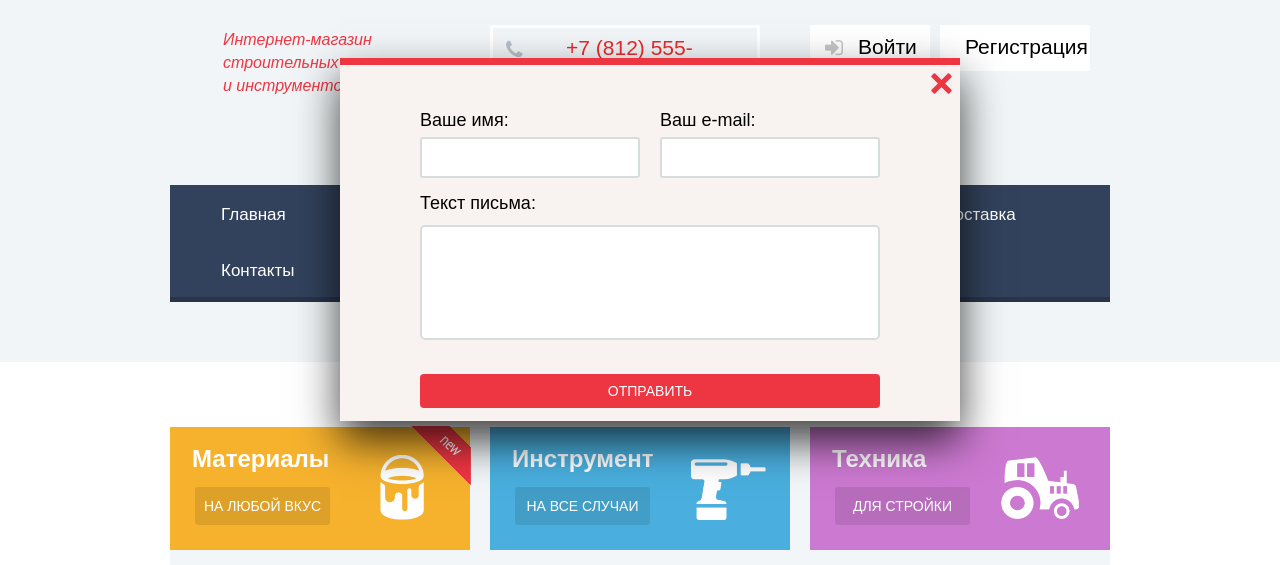
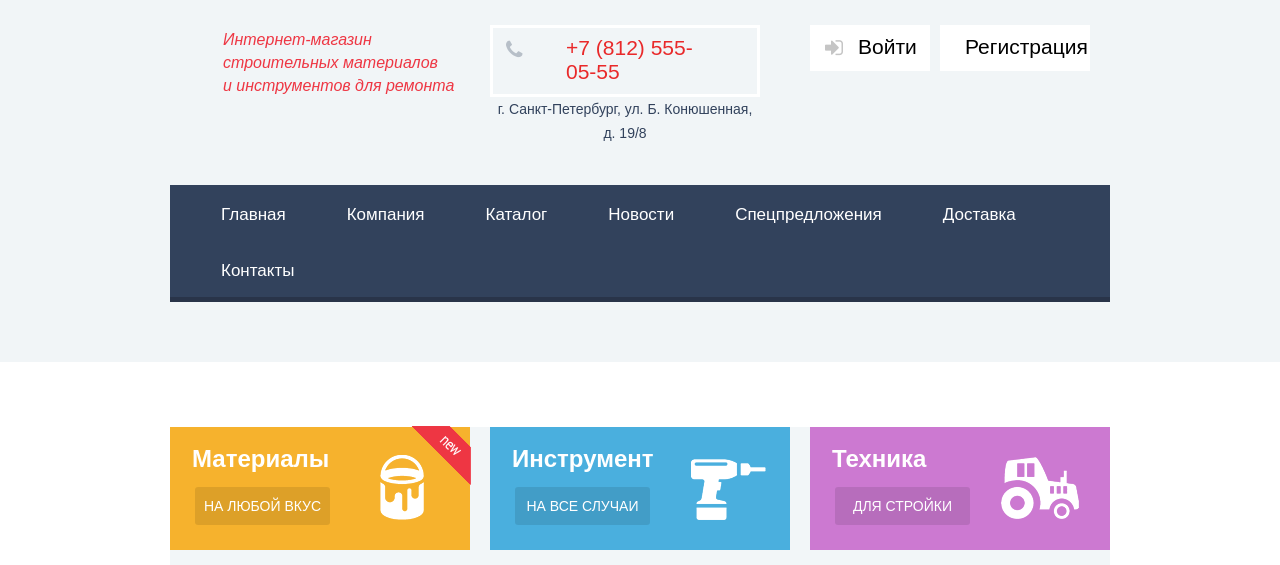
Before and after one commit to Mikhail1992/87719-technomart, a plain HTML site: page index.html in a window 1280 px wide. Shown: the part 62-627 px from the top of the page. Drawn offline with Linux system fonts and the light colour scheme; files whose address does not match are found by name; a web font is replaced by a local one.

Commit message:
popup, map

```diff
--- a/css/style.css
+++ b/css/style.css
@@ -2010,16 +2010,18 @@ input[type="radio"]:disabled + label{
   font-family: 'Cuprum', sans-serif;
 }
 
+
+
 .modal-content {
   width: 620px;
-  color: #000000;
-  padding: 35px 80px 0;
-  background: #f8f3f0 url("img/pattern-white.jpg");
+  background: #fff;
   position: absolute;
   top: 120px;
   left: 50%;
   margin-left: -300px;
   box-shadow: 0 20px 40px rgba(0, 0, 0, 0.75);
+  border-top: 7px solid #ee3643;
+  display: none;
 }
 
 .modal-content-close {
@@ -2051,82 +2053,97 @@ input[type="radio"]:disabled + label{
 .modal-content-close::after {
   transform: rotate(-45deg);
 }
-.modal-content {
-  border-top: 7px solid #ee3643;
-}
-
-
-.login-form p{
-  padding: 0;
-}
-fieldset {
-  border: none;
-  padding: 0;
-  margin: 0;
-}
+
 textarea {
   height: 115px;
   width: 460px;
   resize: none;
 }
-.left-col {
+
+
+.modal-content .btn{
+  font-size: 14px;
+  color: #fff;
+  background-color: #ee3643;
+  padding: 12px 0;
+  border: none;
+  width: 460px;
+  margin: 0 auto;
+  display: block;
+}
+
+.modal-container {
+  width: 460px;
+  margin: 0 auto;
+  margin-top: 35px;
+  padding-bottom: 35px;
+}
+
+.left-input {
   float: left;
   width: 220px;
   margin-right: 20px;
 }
-.right-col {
+.right-input {
   float: right;
   width: 220px;
 }
-.left-col,
-.right-col {
-  margin-top: 8px;
-}
-.login-form input {
-  width: 100%;
-  padding: 10px 15px;
-  outline: none;
-  border-radius: 3px;
-  border: 2px solid #d7dcde;
-}
-.bottom-col {
-  clear: both;
-}
-.bottom-col textarea {
-  width: 100%;
-  border-radius: 5px;
-  border: 2px solid #d7dcde;
-  padding: 2px 15px;
-}
-.login-form input::-moz-placeholder { color: #999999; }
-.login-form textarea::-moz-placeholder { color: #999999; }
-.bottom-col {
-  margin-top: 0;
-}
-.bottom-col label {
-  padding-bottom: 10px;
-  display: inline-block;
+
+.modal-container label {
+  display: block;
   font-size: 18px;
   font-family: 'Cuprum', sans-serif;
-}
-.left-col label,
-.right-col label {
-  display: inline-block;
-  margin-bottom: 5px;
-  font-size: 18px;
-  font-family: 'Cuprum', sans-serif;
-}
-.btn-wrap {
+  padding: 7px 0;
+}
+.modal-container label[for="textarea"] {
+  padding: 16px 0 7px;
+}
+.left-input input,
+.right-input input,
+.login-form textarea {
+  width: 100%;
+  padding: 9px 15px;
+  border: 2px solid #d7dcde;
+  border-radius: 3px;
+}
+.login-form textarea {
+  padding: 4px 15px;
+}
+.modal-content input::-moz-placeholder {
+  color: #999999;
+}
+.modal-content input::-webkit-input-placeholder {
+  color: #999999;
+}
+.modal-content textarea::-moz-placeholder {
+  color: #999999;
+}
+.modal-content textarea::-webkit-input-placeholder {
+  color: #999999;
+}
+.modal-container-footer {
   background: #f1f1f1;
-  padding: 25px 0 35px;
-  display: block;
-}
-
-.modal-content .btn{
-  font-size: 14px;
-  color: #fff;
-  background-color: #ee3643;
+  padding: 35px 0;
+}
+
+.modal-content-map {
+  display: none;
+  width: 940px;
+  height: 450px;
+  background: #e9e5dc url("../img/map.png") no-repeat 70% 80%;
+  position: fixed;
+  top: 50%;
+  left: 50%;
+  margin-top: -280px;
+  margin-left: -470px;
+  box-shadow: 0 8px 16px rgba(0, 0, 0, 0.5);
+}
+.modal-overlay {
+  position: fixed;
+  top: 0;
+  left: 0;
+  z-index: 10;
   width: 100%;
-  padding: 10px 0;
-  border: none;
-}
+  height: 100%;
+  background: rgba(0, 0, 0, 0.5);
+}
--- a/index.html
+++ b/index.html
@@ -322,28 +322,32 @@
       </div>
     </footer>
     <div class="modal-content">
-      <button class="modal-content-close" type="button" title="Закрыть">Закрыть</button>
-      <form class="login-form clearfix" action="https://echo.htmlacademy.ru" method="post">
-        <fieldset>
-          <p class="left-col">
-            <label for="name">Ваше имя:</label>
-            <input type="text" name="name" id="name" placeholder="Представтесь, пожалуйста">
-          </p>
-          <p class="right-col">
-            <label for="email">Ваш e-mail:</label>
-            <input type="text" name="email" id="email" placeholder="Для отправки ответа">
-          </p>
-        </fieldset>
-        <fieldset>
-          <p class="bottom-col">
-            <label for="id1">Текст письма:</label>
-            <textarea name="text" id="id1" cols="30" rows="4" placeholder="В своюодной форме"></textarea>
-          </p>
-        </fieldset>
-        <p class="btn-wrap">
+      <a class="modal-content-close" href="#">Закрыть</a>
+      <form class="login-form" action="https://echo.htmlacademy.ru" method="post">
+        <div class="modal-container">
+          <div class="personal-data clearfix">
+            <div class="left-input">
+              <label for="name">Ваше имя:</label>
+              <input type="text" id="name" placeholder="Представьтесь, пожалуйста">
+            </div>
+            <div class="right-input">
+              <label for="email">Ваш e-mail:</label>
+            <input type="text" id="email" placeholder="Для отправки ответа">
+            </div>
+          </div>
+            <label for="textarea">Текст письма:</label>
+            <textarea name="" id="" cols="30" rows="10" placeholder="В свободной форме"></textarea>
+        </div>
+        <div class="modal-container-footer">
           <button class="btn" type="submit">Отправить</button>
-        </p>
+        </div>
       </form>
+    </div>
+    <div class="modal-content-map">
+      <a class="modal-content-close" type="button" title="Закрыть">Закрыть</a>
+      <div id="yandex-map">
+
+      </div>
     </div>
   </body>
 </html>
```
Also changed, not shown: img/map.png (added).
